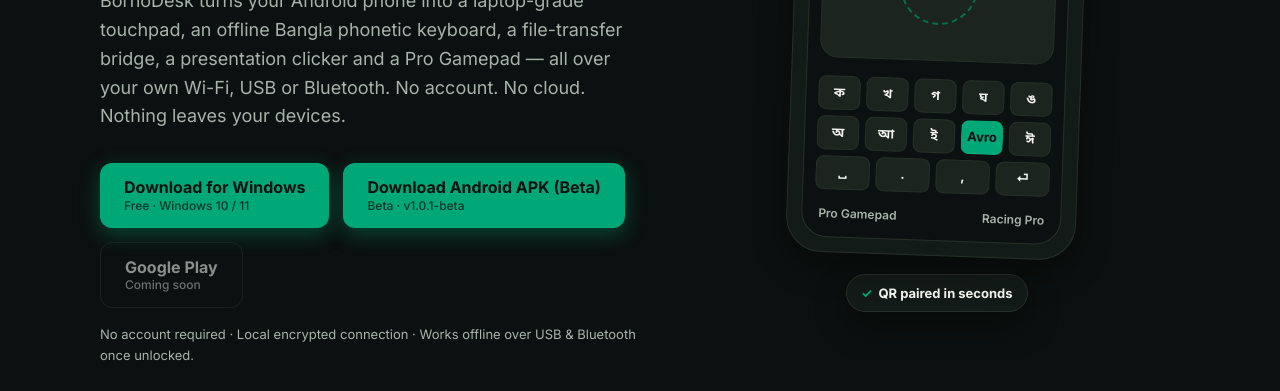
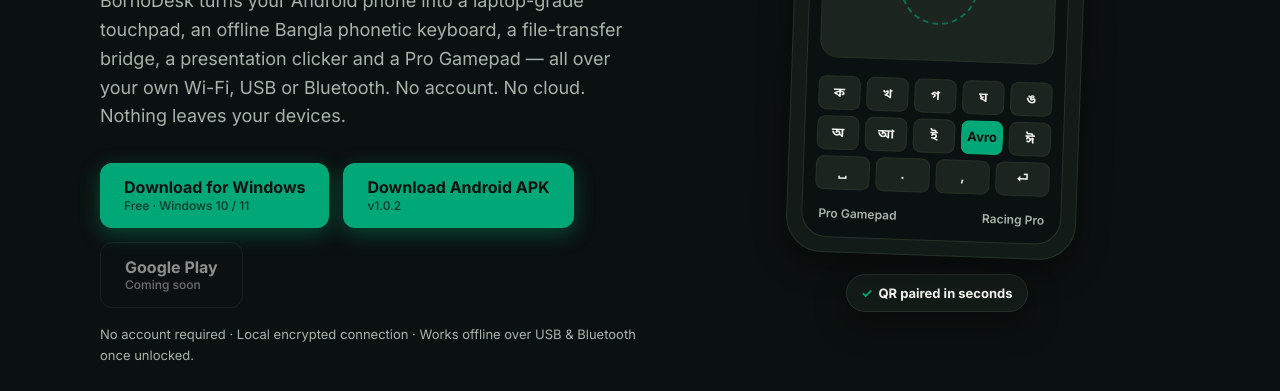
Before and after one commit to shazidzone/bornodesk, a plain HTML site: page index.html in a window 1280 px wide. Shown: the part 403-794 px from the top of the page. Drawn offline with Linux system fonts and the light colour scheme.

Commit message:
Website: Android final v1.0.2 release APK, Beta label removed, Play Coming Soon kept

```diff
--- a/index.html
+++ b/index.html
@@ -175,7 +175,7 @@ footer.site{border-top:1px solid var(--border);padding:44px 0 36px;margin-top:20
       <p class="lede" data-en="BornoDesk turns your Android phone into a laptop-grade touchpad, an offline Bangla phonetic keyboard, a file-transfer bridge, a presentation clicker and a Pro Gamepad — all over your own Wi-Fi, USB or Bluetooth. No account. No cloud. Nothing leaves your devices." data-bn="BornoDesk আপনার অ্যান্ড্রয়েড ফোনকে বানিয়ে দেয় ল্যাপটপ-মানের টাচপ্যাড, অফলাইন বাংলা ফোনেটিক কিবোর্ড, ফাইল ট্রান্সফার ব্রিজ, প্রেজেন্টেশন ক্লিকার আর প্রো গেমপ্যাড — সবই আপনার নিজের Wi-Fi, USB বা Bluetooth দিয়ে। কোনো অ্যাকাউন্ট নেই। কোনো ক্লাউড নেই। কিছুই আপনার ডিভাইসের বাইরে যায় না।">BornoDesk turns your Android phone into a laptop-grade touchpad, an offline Bangla phonetic keyboard, a file-transfer bridge, a presentation clicker and a Pro Gamepad — all over your own Wi-Fi, USB or Bluetooth. No account. No cloud. Nothing leaves your devices.</p>
       <div class="cta-row">
         <a class="btn btn-green" href="./pc.html"><span><span data-en="Download for Windows" data-bn="উইন্ডোজের জন্য ডাউনলোড করুন">Download for Windows</span><small data-en="Free · Windows 10 / 11" data-bn="ফ্রি · Windows 10 / 11">Free · Windows 10 / 11</small></span></a>
-        <a class="btn btn-green" data-link="android-apk" href="https://github.com/shazidzone/bornodesk/releases/download/v1.0.1-beta/BornoDesk-Android-Beta.apk"><span><span data-en="Download Android APK (Beta)" data-bn="অ্যান্ড্রয়েড APK ডাউনলোড করুন (বিটা)">Download Android APK (Beta)</span><small data-apk-label>Beta · v1.0.1-beta</small></span></a>
+        <a class="btn btn-green" data-link="android-apk" href="https://github.com/shazidzone/bornodesk/releases/download/v1.0.2/BornoDesk-Android.apk"><span><span data-en="Download Android APK" data-bn="অ্যান্ড্রয়েড APK ডাউনলোড করুন">Download Android APK</span><small data-apk-label>v1.0.2</small></span></a>
         <a class="btn btn-ghost" data-link="play-store" href="#" aria-disabled="true" onclick="return false;"><span><span data-en="Google Play" data-bn="Google Play">Google Play</span><small data-en="Coming soon" data-bn="শীঘ্রই আসছে">Coming soon</small></span></a>
       </div>
       <p class="cta-note" data-en="No account required · Local encrypted connection · Works offline over USB &amp; Bluetooth once unlocked." data-bn="কোনো অ্যাকাউন্ট লাগে না · স্থানীয় এনক্রিপ্টেড সংযোগ · আনলক হয়ে গেলে USB ও Bluetooth-এ অফলাইনেও চলে।">No account required · Local encrypted connection · Works offline over USB &amp; Bluetooth once unlocked.</p>
@@ -311,7 +311,7 @@ footer.site{border-top:1px solid var(--border);padding:44px 0 36px;margin-top:20
           <li data-en="Works offline over USB &amp; Bluetooth once unlocked" data-bn="আনলক হয়ে গেলে USB ও Bluetooth-এ অফলাইনেও চলে">Works offline over USB &amp; Bluetooth once unlocked</li>
         </ul>
         <div class="cta-row" style="margin-top:22px">
-          <a class="btn btn-green" data-link="android-apk" href="https://github.com/shazidzone/bornodesk/releases/download/v1.0.1-beta/BornoDesk-Android-Beta.apk"><span><span data-en="Download Android APK (Beta)" data-bn="অ্যান্ড্রয়েড APK ডাউনলোড করুন (বিটা)">Download Android APK (Beta)</span><small data-apk-label>Beta · v1.0.1-beta</small></span></a>
+          <a class="btn btn-green" data-link="android-apk" href="https://github.com/shazidzone/bornodesk/releases/download/v1.0.2/BornoDesk-Android.apk"><span><span data-en="Download Android APK" data-bn="অ্যান্ড্রয়েড APK ডাউনলোড করুন">Download Android APK</span><small data-apk-label>v1.0.2</small></span></a>
           <a class="btn btn-ghost" data-link="play-store" href="#" aria-disabled="true" onclick="return false;"><span><span data-en="Google Play" data-bn="Google Play">Google Play</span><small data-en="Coming soon" data-bn="শীঘ্রই আসছে">Coming soon</small></span></a>
         </div>
       </div>
@@ -354,8 +354,8 @@ footer.site{border-top:1px solid var(--border);padding:44px 0 36px;margin-top:20
 window.BORNODESK_LINKS = {
   WINDOWS_STORE_URL: "https://apps.microsoft.com/detail/9P1RF4FKT2SB",
   WINDOWS_EXE_URL: "https://github.com/shazidzone/bornodesk/releases/download/v1.0.0/BornoDeskSetup.exe",
-  ANDROID_APK_URL: "https://github.com/shazidzone/bornodesk/releases/download/v1.0.1-beta/BornoDesk-Android-Beta.apk",
-  ANDROID_APK_LABEL: "v1.0.1-beta",
+  ANDROID_APK_URL: "https://github.com/shazidzone/bornodesk/releases/download/v1.0.2/BornoDesk-Android.apk",
+  ANDROID_APK_LABEL: "v1.0.2",
   PLAY_STORE_URL: ""
 };
 </script>
@@ -374,7 +374,7 @@ window.BORNODESK_LINKS = {
     });
     document.querySelectorAll('[data-apk-label]').forEach(function(el){
       var lab=(window.BORNODESK_LINKS&&window.BORNODESK_LINKS.ANDROID_APK_LABEL)||'';
-      el.textContent=(l==='bn'?'বিটা · ':'Beta · ')+lab;
+      el.textContent=lab;
     });
     if(btnEn&&btnBn){btnEn.classList.toggle('active',l==='en');btnBn.classList.toggle('active',l==='bn');}
     try{localStorage.setItem(LANG_KEY,l);}catch(e){}
```
Also changed, not shown: pc.html (+2 -2 lines).
